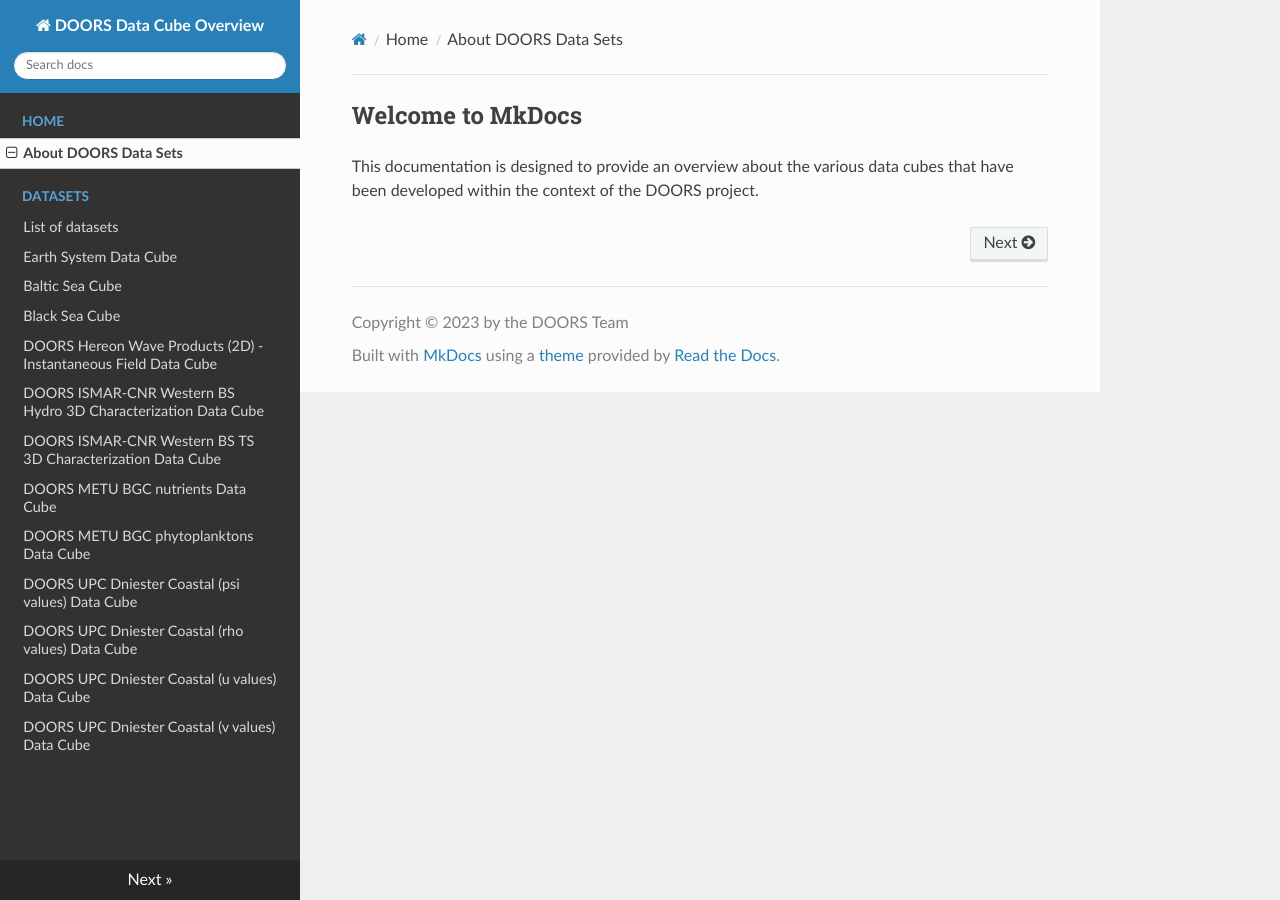
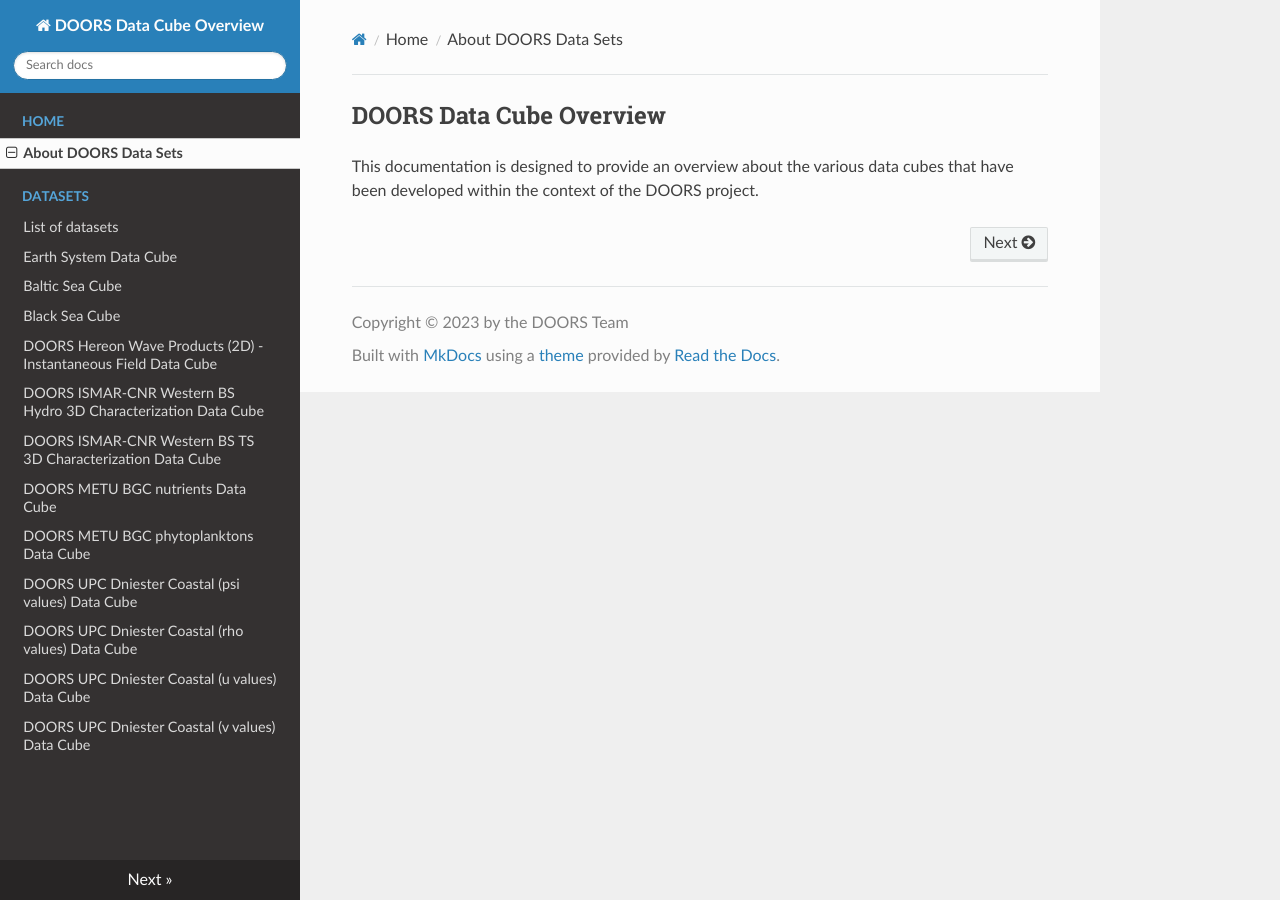
Before and after one commit to bcdev/doors-recipes, an MkDocs documentation site: the page built from docs/index.md, in a window 1280 px wide. Built offline with MkDocs 1.6.1, drawn with Linux system fonts in a browser that asks for light colours; nearby versions of some CDN libraries.

Commit message:
changed title

```diff
--- a/docs/index.md
+++ b/docs/index.md
@@ -1,4 +1,4 @@
-# Welcome to MkDocs
+# DOORS Data Cube Overview
 
 This documentation is designed to provide an overview about the various
 data cubes that have been developed within the context of the DOORS project.
```
